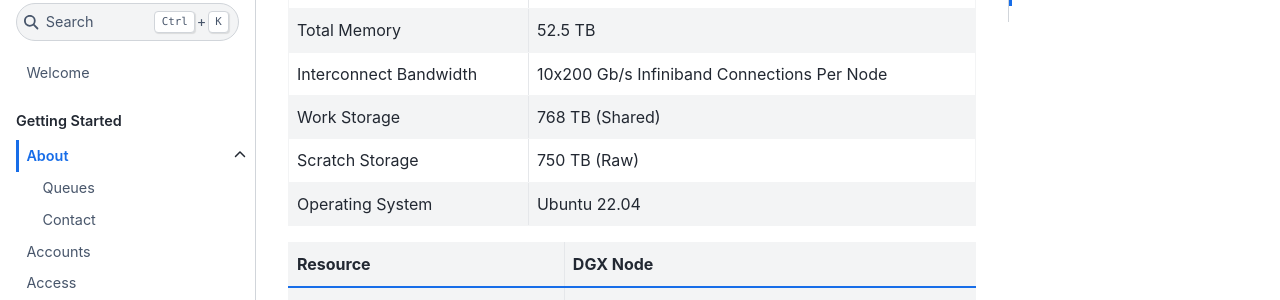
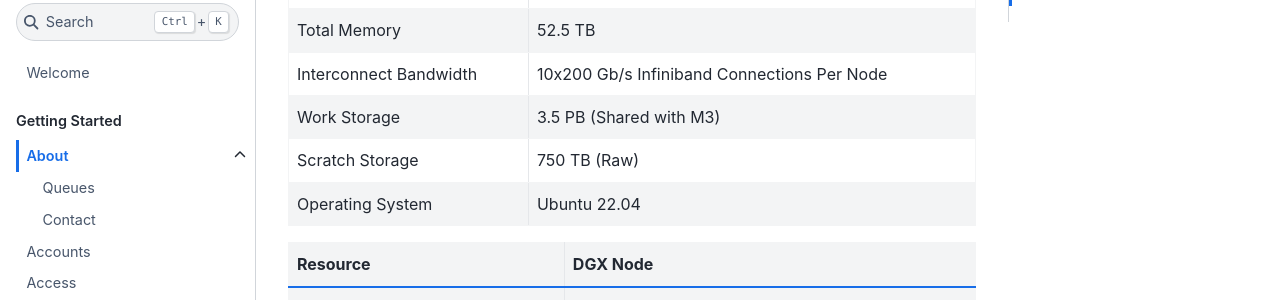
Before and after one commit to SouthernMethodistUniversity/hpc_docs, a Jupyter Book: the page built from docs/about.md, in a window 1280 px wide and 900 px high, scrolled down 2095 px. Shown: the part 153-453 px from the top of the window. Built offline with Jupyter Book 1.0.4 settings and Sphinx 7.4.7 and the Sphinx Book theme 1.1.4, drawn with Linux system fonts in a browser that asks for light colours.

Commit message:
Update about.md

```diff
--- a/docs/about.md
+++ b/docs/about.md
@@ -62,7 +62,7 @@ their work.
 | GPU Accelerator Cores  | 1,392,640                                   |
 | Total Memory           | 52.5 TB                                     |
 | Interconnect Bandwidth | 10x200 Gb/s Infiniband Connections Per Node |
-| Work Storage           | 768 TB (Shared)                             |
+| Work Storage           | 3.5 PB (Shared with M3)                     |
 | Scratch Storage        | 750 TB (Raw)                                |
 | Operating System       | Ubuntu 22.04                                |
 
```
